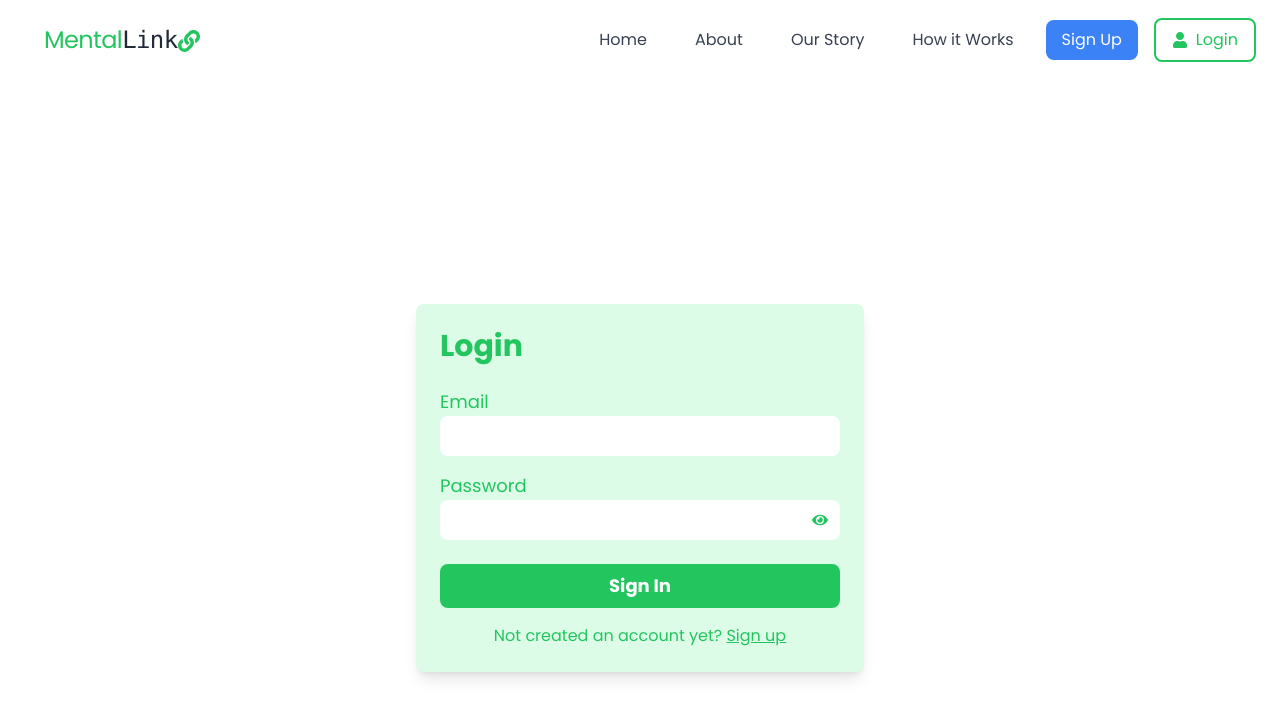
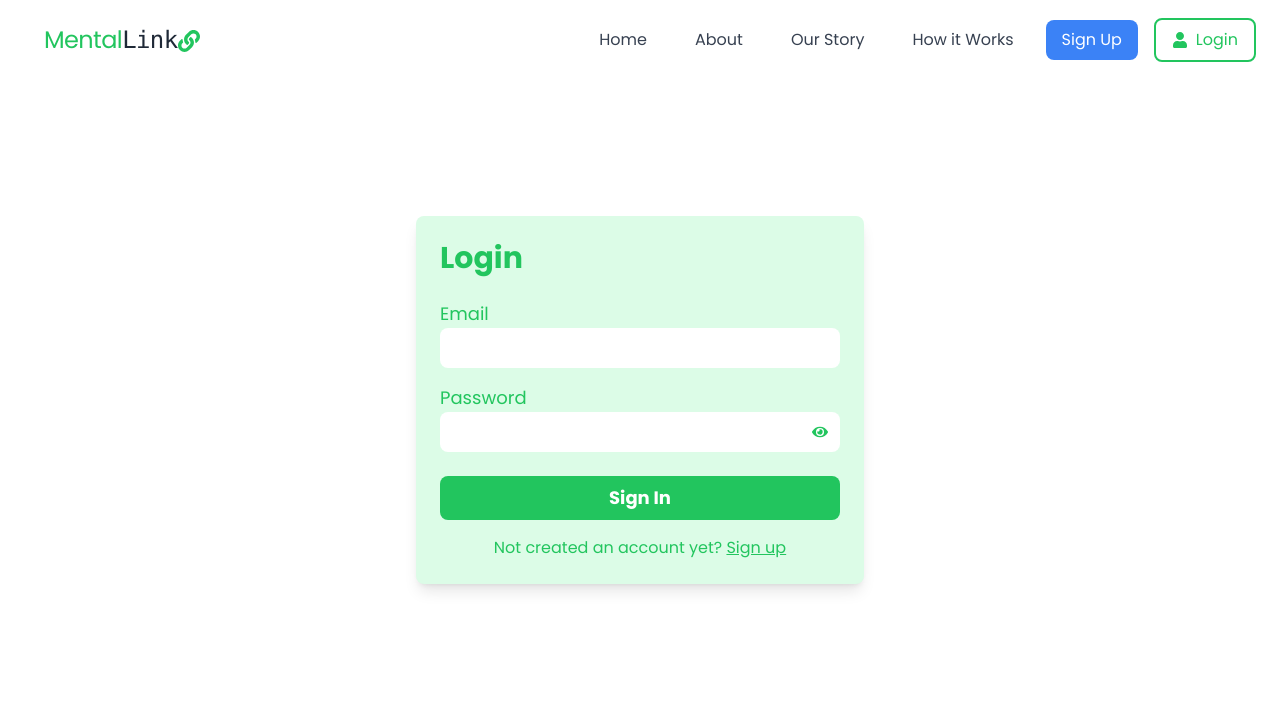
Before and after one commit to shekinahmanyi/mental_link_project, a React (Create React App) app in the folder frontend/: page /login in a window 1280 px wide. Shown: the top 718 px of the page. Built offline with nearby package versions, Linux system fonts and the light colour scheme.

Commit message:
Changed the Layout

```diff
--- a/frontend/src/pages/Login.jsx
+++ b/frontend/src/pages/Login.jsx
@@ -26,8 +26,8 @@ function Login() {
   };
 
   return (
-    <div className="pt-24 flex items-center justify-center h-screen ">
-      <div className="max-w-md w-full p-6 bg-green-100 rounded-lg shadow-lg">
+    <div className="pt-4 flex items-center justify-center h-screen ">
+      <div className="max-w-md w-full p-6 bg-green-100 rounded-lg shadow-lg mb-24">
         <h2 className="text-3xl text-green-500 font-bold mb-6">Login</h2>
         <form>
           <div className="mb-4">
```
